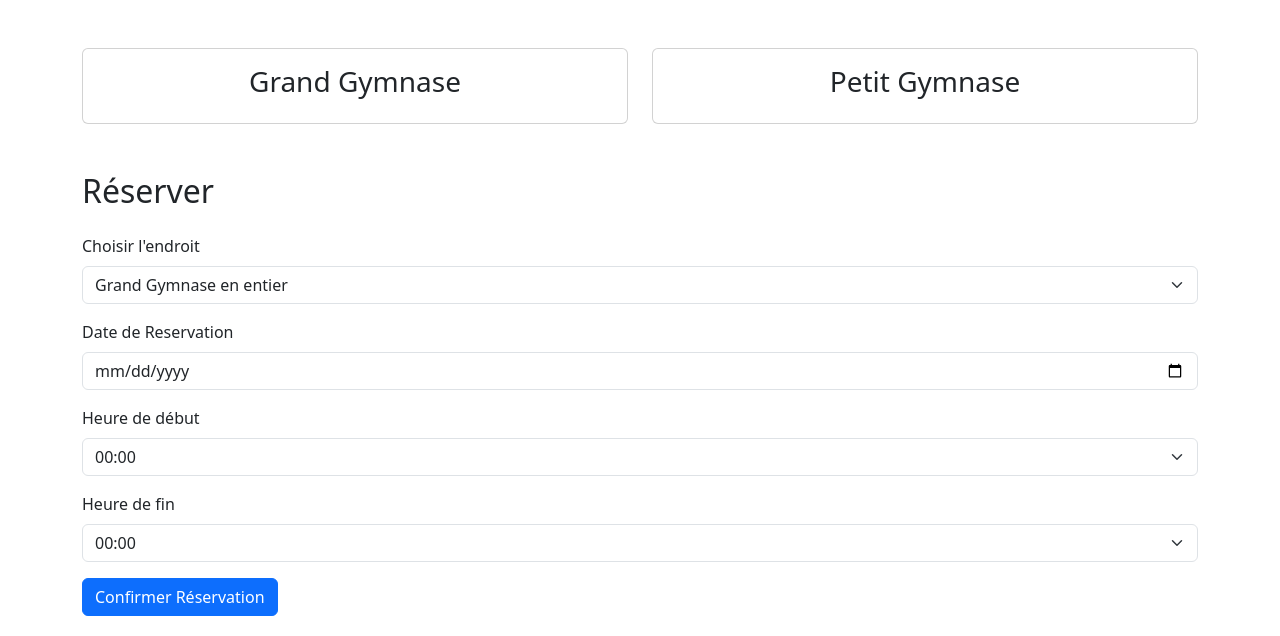
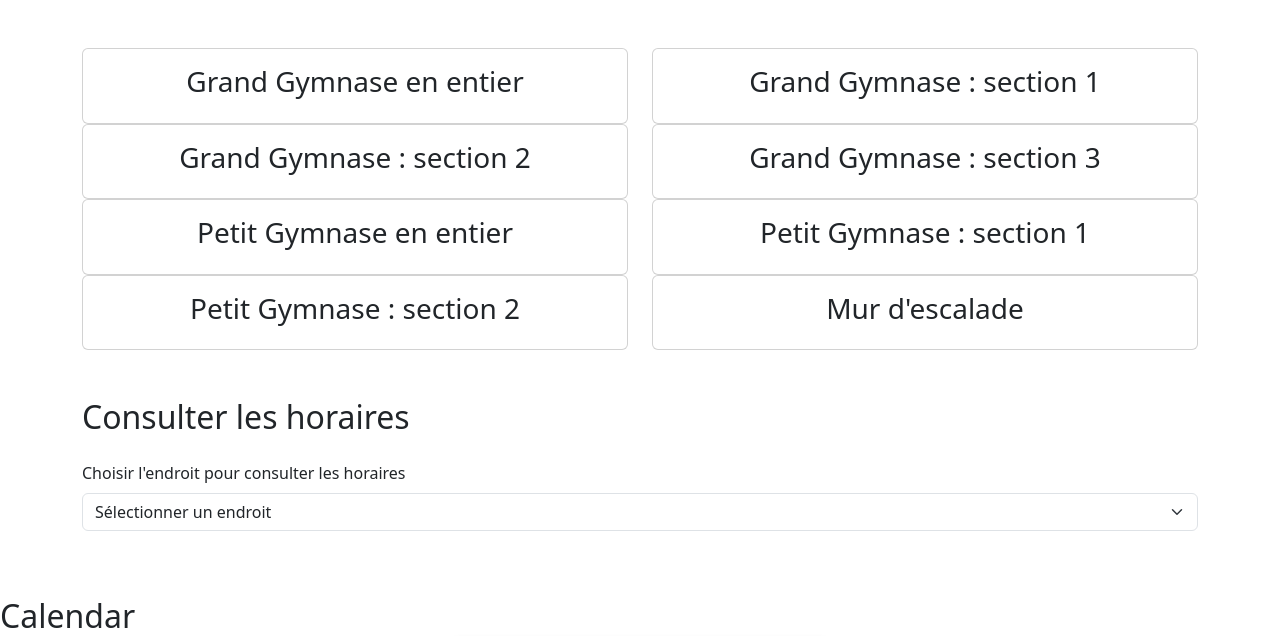
Before and after one commit to Rayane3/app_v1, a Flask app: page /booking in a window 1280 px wide. Shown: the part 56-692 px from the top of the page. Run offline with Flask 3, Linux system fonts and the light colour scheme; a user stored in the database is signed in; data comes from the database, SQL or seed files in the repository.

Commit message:
modified:   templates/booking.html

```diff
--- a/templates/booking.html
+++ b/templates/booking.html
@@ -28,68 +28,74 @@
 <!-- Building Plan -->
 <div class="container mt-5">
     <div class="row">
+        <!-- Grand Gymnase en entier -->
         <div class="col-md-6 d-flex">
-            <div class="card w-100 text-center align-items-center d-flex justify-content-center">
+            <div class="card w-100 text-center align-items-center d-flex justify-content-center" data-value="Grand Gymnase en entier">
                 <div class="card-body">
-                    <div class="h3">Grand Gymnase</div>
+                    <div class="h3">Grand Gymnase en entier</div>
                 </div>
             </div>
         </div>
+        <!-- Grand Gymnase : section 1 -->
         <div class="col-md-6 d-flex">
-            <div class="card w-100 text-center align-items-center d-flex justify-content-center">
+            <div class="card w-100 text-center align-items-center d-flex justify-content-center" data-value="Grand Gymnase : section 1">
                 <div class="card-body">
-                    <div class="h3">Petit Gymnase</div>
+                    <div class="h3">Grand Gymnase : section 1</div>
+                </div>
+            </div>
+        </div>
+        <!-- Grand Gymnase : section 2 -->
+        <div class="col-md-6 d-flex">
+            <div class="card w-100 text-center align-items-center d-flex justify-content-center" data-value="Grand Gymnase : section 2">
+                <div class="card-body">
+                    <div class="h3">Grand Gymnase : section 2</div>
+                </div>
+            </div>
+        </div>
+        <!-- Grand Gymnase : section 3 -->
+        <div class="col-md-6 d-flex">
+            <div class="card w-100 text-center align-items-center d-flex justify-content-center" data-value="Grand Gymnase : section 3">
+                <div class="card-body">
+                    <div class="h3">Grand Gymnase : section 3</div>
+                </div>
+            </div>
+        </div>
+        <!-- Petit Gymnase en entier -->
+        <div class="col-md-6 d-flex">
+            <div class="card w-100 text-center align-items-center d-flex justify-content-center" data-value="Petit Gymnase en entier">
+                <div class="card-body">
+                    <div class="h3">Petit Gymnase en entier</div>
+                </div>
+            </div>
+        </div>
+        <!-- Petit Gymnase : section 1 -->
+        <div class="col-md-6 d-flex">
+            <div class="card w-100 text-center align-items-center d-flex justify-content-center" data-value="Petit Gymnase : section 1">
+                <div class="card-body">
+                    <div class="h3">Petit Gymnase : section 1</div>
+                </div>
+            </div>
+        </div>
+        <!-- Petit Gymnase : section 2 -->
+        <div class="col-md-6 d-flex">
+            <div class="card w-100 text-center align-items-center d-flex justify-content-center" data-value="Petit Gymnase : section 2">
+                <div class="card-body">
+                    <div class="h3">Petit Gymnase : section 2</div>
+                </div>
+            </div>
+        </div>
+        <!-- Mur d'escalade -->
+        <div class="col-md-6 d-flex">
+            <div class="card w-100 text-center align-items-center d-flex justify-content-center" data-value="Mur d'escalade">
+                <div class="card-body">
+                    <div class="h3">Mur d'escalade</div>
                 </div>
             </div>
         </div>
     </div>
 </div>
 
-<!-- Reservation Form -->
-<div class="container mt-5" id="reserve-section">
-    <h2 class="mb-4">Réserver</h2>
-    <form action="{{ url_for('create_reservation') }}" method="post">
-        <div class="mb-3">
-            <label for="bookedPlace" class="form-label">Choisir l'endroit</label>
-            <select class="form-select" id="bookedPlace" name="booked_place" required>
-                <option value="Grand Gymnase en entier">Grand Gymnase en entier</option>
-                <option value="Grand Gymnase : section 1">Grand Gymnase : section 1</option>
-                <option value="Grand Gymnase : section 2">Grand Gymnase : section 2</option>
-                <option value="Grand Gymnase : section 3">Grand Gymnase : section 3</option>
-                <option value="Petit Gymnase en entier">Petit Gymnase en entier</option>
-                <option value="Petit Gymnase : section 1">Petit Gymnase : section 1</option>
-                <option value="Petit Gymnase : section 2">Petit Gymnase : section 2</option>
-                <option value="Mur d'escalade">Mur d'escalade</option>
-            </select>
-        </div>
-        <div class="mb-3">
-            <label for="reservationDate" class="form-label">Date de Reservation</label>
-            <input type="date" class="form-control" id="reservationDate" name="date_of_reservation" required>
-        </div>
-        <div class="mb-3">
-            <label for="startTime" class="form-label">Heure de début</label>
-            <select class="form-select" id="startTime" name="time_of_reservation" required>
-                {% for hour in range(24) %}
-                    {% for minute in [0, 30] %}
-                        <option value="{{ '%02d' % hour }}:{{ '%02d' % minute }}">{{ '%02d' % hour }}:{{ '%02d' % minute }}</option>
-                    {% endfor %}
-                {% endfor %}
-            </select>
-        </div>
 
-        <div class="mb-3">
-            <label for="endTime" class="form-label">Heure de fin</label>
-            <select class="form-select" id="endTime" name="end_time_of_reservation" required>
-                {% for hour in range(24) %}
-                    {% for minute in [0, 30] %}
-                        <option value="{{ '%02d' % hour }}:{{ '%02d' % minute }}">{{ '%02d' % hour }}:{{ '%02d' % minute }}</option>
-                    {% endfor %}
-                {% endfor %}
-            </select>
-        </div>
-        <button type="submit" class="btn btn-primary">Confirmer Réservation</button>
-    </form>
-</div>
 
 <!-- Place Selection for Timetable -->
 <div class="container mt-5" id="timetable-section">
@@ -149,6 +155,53 @@
         <button onclick="closeModal()">Close</button>
     </div>
 </div>
+
+<!-- Reservation Form -->
+<div class="container mt-5" id="reserve-section">
+    <h2 class="mb-4">Réserver</h2>
+    <form action="{{ url_for('create_reservation') }}" method="post">
+        <div class="mb-3">
+            <label for="bookedPlace" class="form-label">Choisir l'endroit</label>
+            <select class="form-select" id="bookedPlace" name="booked_place" required>
+                <option value="Grand Gymnase en entier">Grand Gymnase en entier</option>
+                <option value="Grand Gymnase : section 1">Grand Gymnase : section 1</option>
+                <option value="Grand Gymnase : section 2">Grand Gymnase : section 2</option>
+                <option value="Grand Gymnase : section 3">Grand Gymnase : section 3</option>
+                <option value="Petit Gymnase en entier">Petit Gymnase en entier</option>
+                <option value="Petit Gymnase : section 1">Petit Gymnase : section 1</option>
+                <option value="Petit Gymnase : section 2">Petit Gymnase : section 2</option>
+                <option value="Mur d'escalade">Mur d'escalade</option>
+            </select>
+        </div>
+        <div class="mb-3">
+            <label for="reservationDate" class="form-label">Date de Reservation</label>
+            <input type="date" class="form-control" id="reservationDate" name="date_of_reservation" required>
+        </div>
+        <div class="mb-3">
+            <label for="startTime" class="form-label">Heure de début</label>
+            <select class="form-select" id="startTime" name="time_of_reservation" required>
+                {% for hour in range(24) %}
+                    {% for minute in [0, 30] %}
+                        <option value="{{ '%02d' % hour }}:{{ '%02d' % minute }}">{{ '%02d' % hour }}:{{ '%02d' % minute }}</option>
+                    {% endfor %}
+                {% endfor %}
+            </select>
+        </div>
+
+        <div class="mb-3">
+            <label for="endTime" class="form-label">Heure de fin</label>
+            <select class="form-select" id="endTime" name="end_time_of_reservation" required>
+                {% for hour in range(24) %}
+                    {% for minute in [0, 30] %}
+                        <option value="{{ '%02d' % hour }}:{{ '%02d' % minute }}">{{ '%02d' % hour }}:{{ '%02d' % minute }}</option>
+                    {% endfor %}
+                {% endfor %}
+            </select>
+        </div>
+        <button type="submit" class="btn btn-primary">Confirmer Réservation</button>
+    </form>
+</div>
+
 
 <!-- Reservations List -->
 <div class="container mt-5" id="reservations-list">
@@ -489,5 +542,20 @@ function showModal() {
 
 </script>
 
+<script>
+    document.addEventListener('DOMContentLoaded', function () {
+    const cards = document.querySelectorAll('.card[data-value]');
+    const selectField = document.getElementById('timetablePlace');
+
+    cards.forEach(card => {
+        card.addEventListener('click', function () {
+            const value = card.getAttribute('data-value');
+            selectField.value = value;
+        });
+    });
+});
+
+</script>
+
 
 {% endblock %}
```
